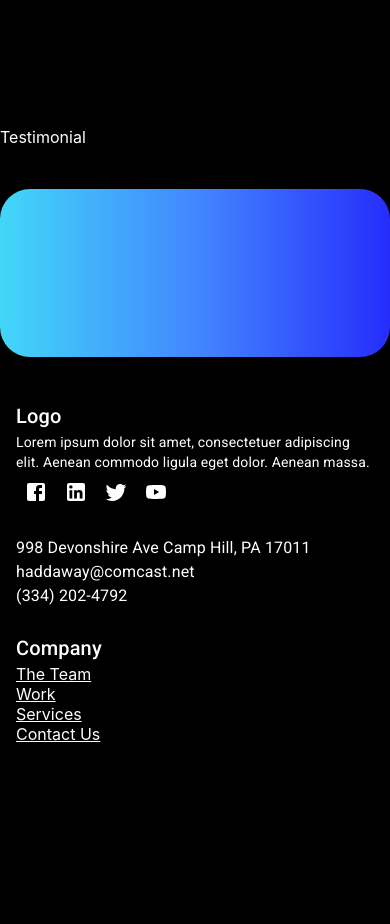
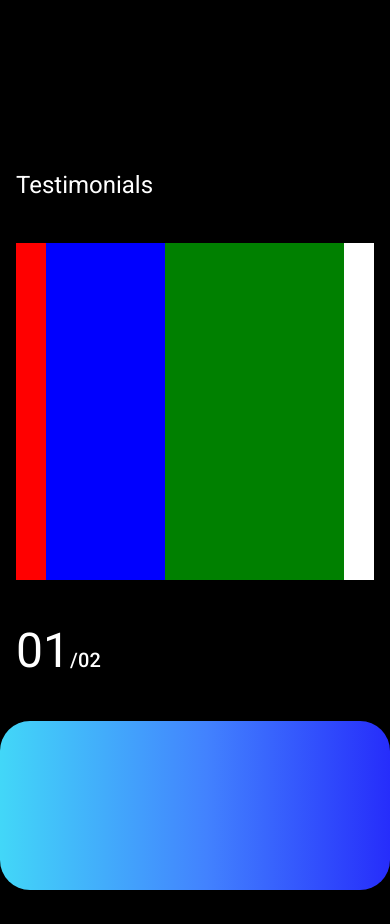
Before and after one commit to harshverma250202/Frontend-React-Website, a React (Create React App) app: page / in a window 390 px wide. Shown: the part 6680-7604 px from the top of the page. Before the commit the page ends 7424 px from the top, so only its background shows below. Built offline with nearby package versions, Linux system fonts and the light colour scheme.

Commit message:
structure of all component done

```diff
--- a/src/components/ContactUs/index.tsx
+++ b/src/components/ContactUs/index.tsx
@@ -13,11 +13,13 @@ const ContactUs = (props: Props) => {
           alignItems: "center",
           padding: "0",
           margin: "5vh 0",
+          width: "100%",
           flexDirection: "column",
           "@media (min-width: 600px)": {
             padding: "0 10%",
           },
         }}
+        maxWidth={false}
       >
         <Box
           sx={{
--- a/src/components/Footer/index.tsx
+++ b/src/components/Footer/index.tsx
@@ -5,7 +5,7 @@ import { Facebook, LinkedIn, Twitter, YouTube } from '@mui/icons-material';
 const Footer: React.FC = () => {
   return (
     <footer>
-      <Container maxWidth="lg">
+      <Container maxWidth={false}>
         <Grid container spacing={3} sx={{justifyContent: 'space-evenly'}}>
           <Grid item xs={12} sm={4}>
             <Typography variant="h6">Logo</Typography>
--- a/src/components/Portfolio/index.tsx
+++ b/src/components/Portfolio/index.tsx
@@ -19,6 +19,7 @@ const Portfolio = (props: Props) => {
             padding: "0 10%",
           },
         }}
+        maxWidth={false}
       >
 
         <Box sx={{postion:'relative',left:'0'}} >
--- a/src/components/Testimonials/index.tsx
+++ b/src/components/Testimonials/index.tsx
@@ -1,10 +1,59 @@
-import React from 'react'
-
-type Props = {}
+import React from "react";
+import { Container, Box, Typography, Grid } from "@mui/material";
+type Props = {};
 
 const Testimonials = (props: Props) => {
   return (
-    <div>Testimonial</div>
-  )
-}
-export default Testimonials
+    <>
+      <Container
+        sx={{
+          display: "flex",
+          // justifyContent: "center",
+          // alignItems: "center",
+          margin: "5vh 0",
+          flexDirection: "column",
+          width: "100%",
+          "@media (min-width: 600px)": {
+            margin: "5vh 10%",
+            width: "80%",
+          },
+          position: "relative",
+        }}
+        maxWidth={false}
+      >
+        <Box>
+          <Typography variant="h5">Testimonials</Typography>
+        </Box>
+
+        <Grid container sx={{ margin: "5vh 0" }}>
+          <Grid item xs={1} sm={1}>
+            <Box
+              sx={{ width: "100%", height: "40vh", background: "red" }}
+            ></Box>
+          </Grid>
+          <Grid item xs={4} sm={4}>
+            <Box
+              sx={{ width: "100%", height: "40vh", background: "blue" }}
+            ></Box>
+          </Grid>
+          <Grid item xs={6} sm={6}>
+            <Box
+              sx={{ width: "100%", height: "40vh", background: "green" }}
+            ></Box>
+          </Grid>
+          <Grid item xs={1} sm={1}>
+            <Box
+              sx={{ width: "100%", height: "40vh", background: "white" }}
+            ></Box>
+          </Grid>
+        </Grid>
+        <Box>
+          <Typography variant="h3">
+            01<Typography sx={{display:'inline-block'}} variant="h6">/02</Typography>
+          </Typography>
+        </Box>
+      </Container>
+    </>
+  );
+};
+export default Testimonials;
```
